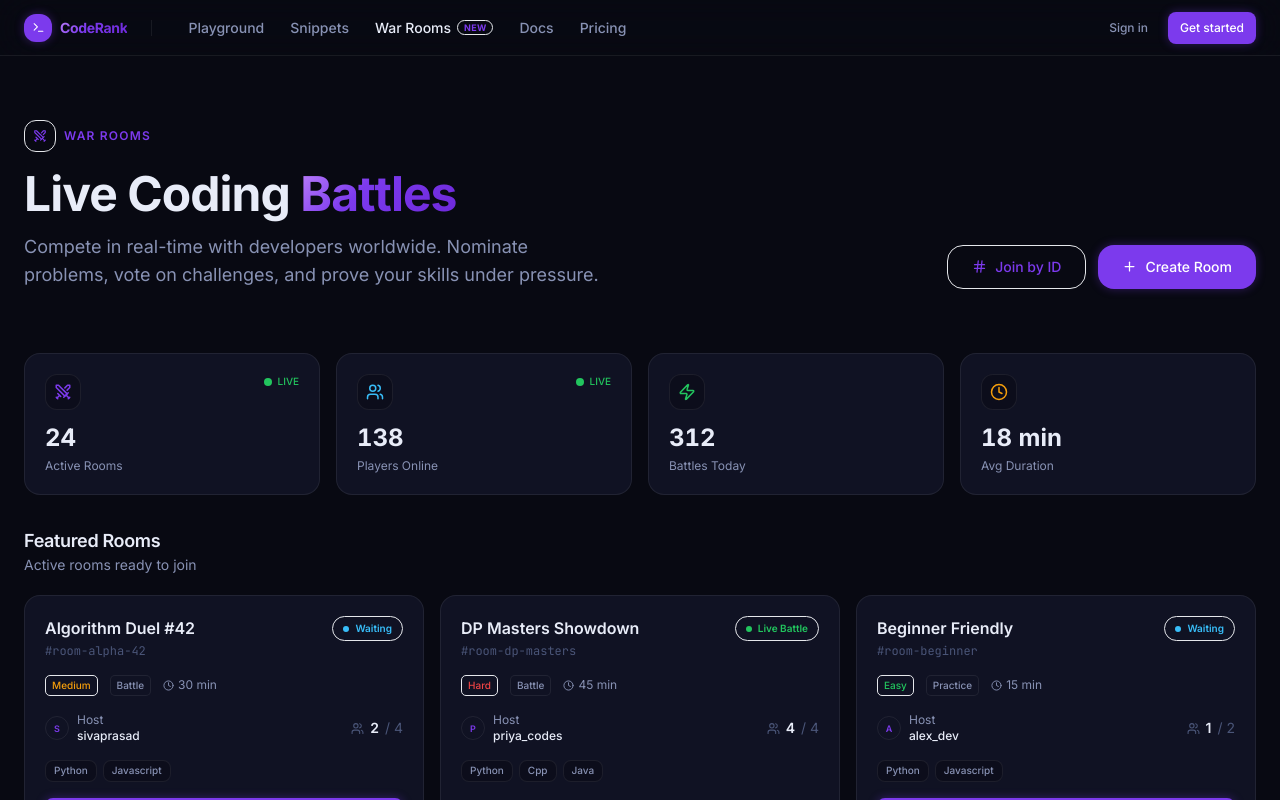
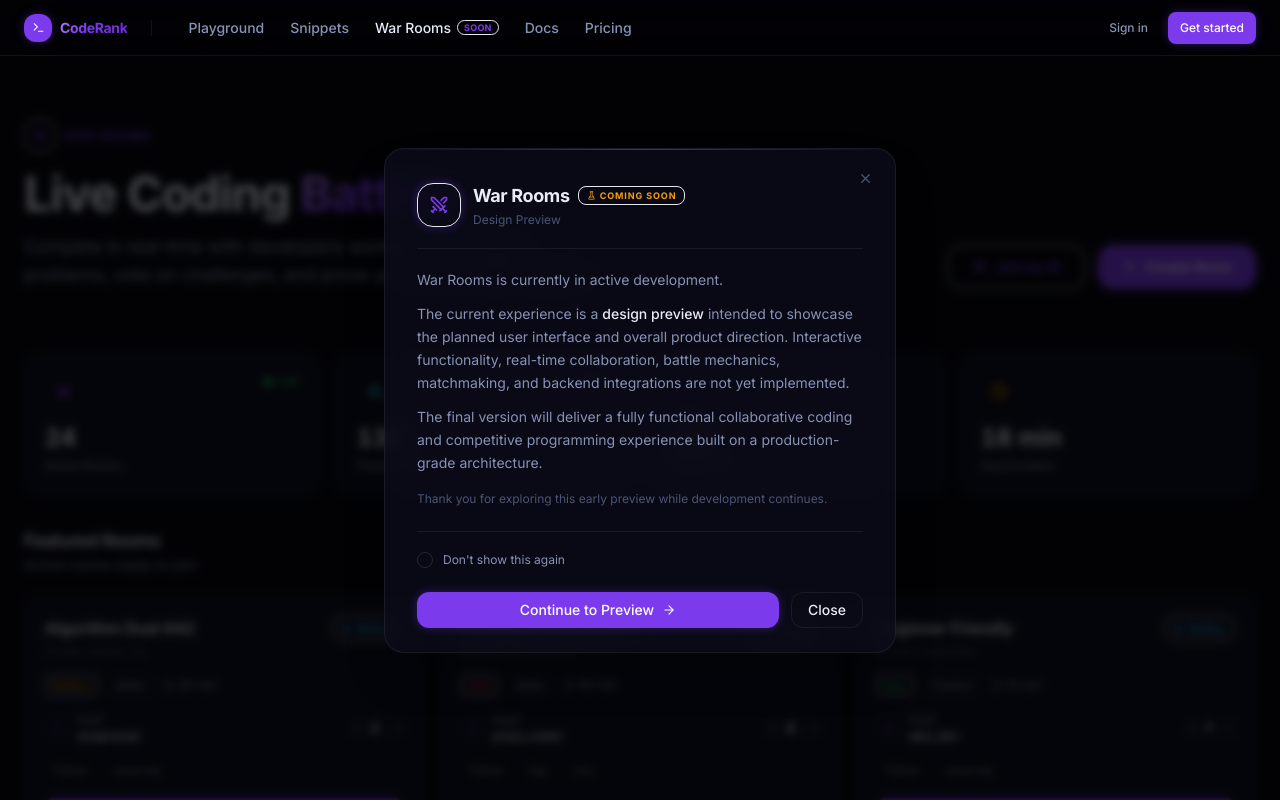
Before and after one commit to sivaprasad1108/code-rank, a Next.js app in the folder apps/web/: page /war-rooms in a window 1280 px wide. Shown: the top 800 px of the page. Built offline with nearby package versions, Linux system fonts and the light colour scheme; no server answers.

Commit message:
cooming soon modals

```diff
--- a/apps/web/app/war-rooms/page.tsx
+++ b/apps/web/app/war-rooms/page.tsx
@@ -1,6 +1,6 @@
 'use client'
 
-import { useState } from 'react'
+import { useState, useEffect } from 'react'
 import { PageLayout } from '@/components/layout/PageLayout'
 import { DiscoveryHero } from '@/features/war-rooms/components/discovery/DiscoveryHero'
 import { PlatformMetrics } from '@/features/war-rooms/components/discovery/PlatformMetrics'
@@ -8,12 +8,29 @@ import { FeaturedRoomsGrid } from '@/features/war-rooms/components/discovery/Fea
 import { PublicRoomsTable } from '@/features/war-rooms/components/discovery/PublicRoomsTable'
 import { SpectatorSection } from '@/features/war-rooms/components/discovery/SpectatorSection'
 import { CreateRoomModal } from '@/features/war-rooms/components/CreateRoomModal'
+import { ComingSoonModal } from '@/features/war-rooms/components/ComingSoonModal'
+
+const STORAGE_KEY = 'war-rooms-preview-acknowledged'
 
 export default function WarRoomsPage() {
   const [createOpen, setCreateOpen] = useState(false)
+  const [previewModalOpen, setPreviewModalOpen] = useState(false)
+
+  // Show modal on first visit unless user opted out
+  useEffect(() => {
+    const acknowledged = localStorage.getItem(STORAGE_KEY)
+    if (!acknowledged) {
+      setPreviewModalOpen(true)
+    }
+  }, [])
 
   return (
     <PageLayout>
+      <ComingSoonModal
+        isOpen={previewModalOpen}
+        onContinue={() => setPreviewModalOpen(false)}
+        onClose={() => setPreviewModalOpen(false)}
+      />
       <DiscoveryHero onCreateRoom={() => setCreateOpen(true)} />
       <PlatformMetrics />
       <FeaturedRoomsGrid />
--- a/apps/web/config/navigation.config.ts
+++ b/apps/web/config/navigation.config.ts
@@ -14,13 +14,13 @@ export type MenuAction = {
 export const NAV_LINKS: NavLink[] = [
   { label: 'Playground', href: '/playground',  iconName: 'terminal' },
   { label: 'Snippets',   href: '/feed',         iconName: 'layout-grid' },
-  { label: 'War Rooms',  href: '/war-rooms',    iconName: 'swords', badge: 'NEW' },
+  { label: 'War Rooms',  href: '/war-rooms',    iconName: 'swords', badge: 'SOON' },
 ]
 
 export const NAV_LINKS_EXTENDED: NavLink[] = [
   { label: 'Playground', href: '/playground',  iconName: 'terminal' },
   { label: 'Snippets',   href: '/feed',         iconName: 'layout-grid' },
-  { label: 'War Rooms',  href: '/war-rooms',    iconName: 'swords', badge: 'NEW' },
+  { label: 'War Rooms',  href: '/war-rooms',    iconName: 'swords', badge: 'SOON' },
   { label: 'Docs',       href: '#',             iconName: 'book-open' },
   { label: 'Pricing',    href: '#pricing',      iconName: 'credit-card' },
 ]
--- /dev/null
+++ b/apps/web/features/war-rooms/components/ComingSoonModal.tsx
@@ -0,0 +1,155 @@
+'use client'
+
+import { useState } from 'react'
+import { Swords, FlaskConical, ArrowRight, X } from 'lucide-react'
+import { cn } from '@/lib/utils/cn'
+import { Button } from '@/components/ui/Button'
+
+interface ComingSoonModalProps {
+  isOpen: boolean
+  onContinue: () => void
+  onClose: () => void
+}
+
+export function ComingSoonModal({ isOpen, onContinue, onClose }: ComingSoonModalProps) {
+  const [dontShow, setDontShow] = useState(false)
+
+  if (!isOpen) return null
+
+  function handleContinue() {
+    if (dontShow) {
+      localStorage.setItem('war-rooms-preview-acknowledged', '1')
+    }
+    onContinue()
+  }
+
+  function handleClose() {
+    if (dontShow) {
+      localStorage.setItem('war-rooms-preview-acknowledged', '1')
+    }
+    onClose()
+  }
+
+  return (
+    <div
+      role="dialog"
+      aria-modal
+      className="fixed inset-0 z-50 flex items-center justify-center p-4"
+    >
+      {/* Backdrop */}
+      <div
+        className="absolute inset-0 bg-black/70 backdrop-blur-sm"
+        onClick={handleClose}
+        aria-hidden
+      />
+
+      {/* Panel */}
+      <div
+        className={cn(
+          'relative w-full max-w-lg glass rounded-2xl shadow-2xl border border-border',
+          'animate-slide-up overflow-hidden',
+        )}
+      >
+        {/* Purple glow top bar */}
+        <div className="h-px w-full bg-gradient-to-r from-transparent via-accent to-transparent opacity-60" />
+
+        {/* Close button */}
+        <button
+          onClick={handleClose}
+          className="absolute top-4 right-4 h-7 w-7 rounded-md flex items-center justify-center text-text-subtle hover:text-text-primary hover:bg-bg-hover transition-colors z-10"
+          aria-label="Close"
+        >
+          <X size={15} />
+        </button>
+
+        {/* Content */}
+        <div className="px-8 pt-8 pb-6">
+          {/* Icon + badge */}
+          <div className="flex items-center gap-3 mb-5">
+            <div className="w-11 h-11 rounded-xl bg-accent/15 border border-accent/25 flex items-center justify-center shadow-glow-sm">
+              <Swords size={20} className="text-accent" />
+            </div>
+            <div>
+              <div className="flex items-center gap-2">
+                <h2 className="text-lg font-bold text-text-primary">War Rooms</h2>
+                <span className="inline-flex items-center gap-1 px-2 py-0.5 rounded text-[9px] font-bold tracking-widest bg-warning/10 text-warning border border-warning/25">
+                  <FlaskConical size={9} />
+                  COMING SOON
+                </span>
+              </div>
+              <p className="text-xs text-text-subtle mt-0.5">Design Preview</p>
+            </div>
+          </div>
+
+          {/* Divider */}
+          <div className="h-px bg-border mb-5" />
+
+          {/* Body text */}
+          <div className="space-y-3 text-sm text-text-muted leading-relaxed">
+            <p>
+              War Rooms is currently in active development.
+            </p>
+            <p>
+              The current experience is a <span className="text-text-primary font-medium">design preview</span> intended
+              to showcase the planned user interface and overall product direction. Interactive
+              functionality, real-time collaboration, battle mechanics, matchmaking, and backend
+              integrations are not yet implemented.
+            </p>
+            <p>
+              The final version will deliver a fully functional collaborative coding and competitive
+              programming experience built on a production-grade architecture.
+            </p>
+            <p className="text-text-subtle text-xs pt-1">
+              Thank you for exploring this early preview while development continues.
+            </p>
+          </div>
+
+          {/* Divider */}
+          <div className="h-px bg-border mt-6 mb-5" />
+
+          {/* Don't show again */}
+          <label className="flex items-center gap-2.5 cursor-pointer group mb-6 w-fit">
+            <div
+              onClick={() => setDontShow((v) => !v)}
+              className={cn(
+                'w-4 h-4 rounded border flex items-center justify-center shrink-0 transition-all',
+                dontShow
+                  ? 'bg-accent border-accent'
+                  : 'bg-transparent border-border-strong group-hover:border-accent/60',
+              )}
+            >
+              {dontShow && (
+                <svg width="9" height="7" viewBox="0 0 9 7" fill="none">
+                  <path d="M1 3.5L3.5 6L8 1" stroke="white" strokeWidth="1.5" strokeLinecap="round" strokeLinejoin="round" />
+                </svg>
+              )}
+            </div>
+            <span className="text-xs text-text-muted group-hover:text-text-primary transition-colors select-none">
+              Don't show this again
+            </span>
+          </label>
+
+          {/* Actions */}
+          <div className="flex items-center gap-3">
+            <Button
+              variant="primary"
+              size="md"
+              className="flex-1"
+              onClick={handleContinue}
+            >
+              Continue to Preview
+              <ArrowRight size={14} />
+            </Button>
+            <Button
+              variant="outline"
+              size="md"
+              onClick={handleClose}
+            >
+              Close
+            </Button>
+          </div>
+        </div>
+      </div>
+    </div>
+  )
+}
```
